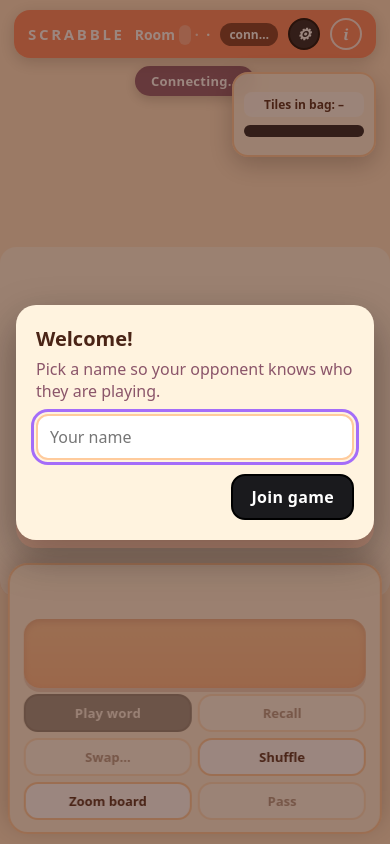
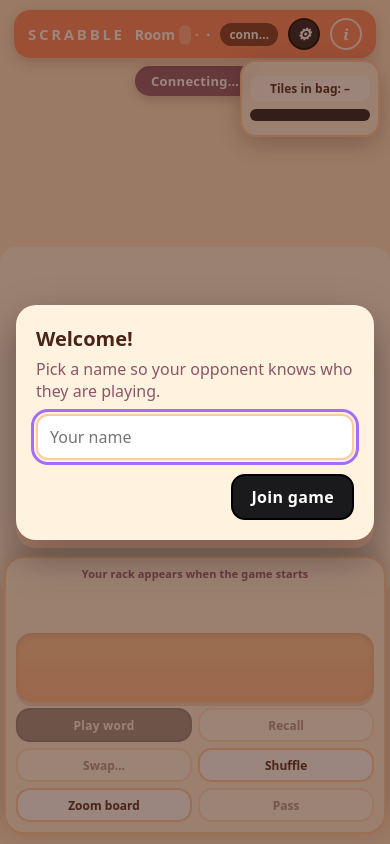
Before and after one commit to IsoRisu/scrabble, a Flask app: template templates/game.html in a window 390 px wide. Run offline with Flask 3, Linux system fonts and the light colour scheme; the template is opened without the code that fills it, so the values that code supplies are empty; some libraries are stand-ins or nearby versions.

Commit message:
Role: You are an expert mobile UI/UX designer and frontend developer.
Requested via Discord /repo task.

```diff
--- a/static/app.js
+++ b/static/app.js
@@ -807,6 +807,26 @@
       els.players.replaceChildren();
       const total = Math.max(S.players.length, S.max_players || 2);
       els.players.classList.toggle('many', total > 4);  // compact two-column cards for big games
+
+      // Ensure the floating overlay panel has a collapse/expand toggle if many players or on small screens
+      let overlayPanel = document.querySelector('.floating-overlay-panel');
+      if (overlayPanel && !overlayPanel.querySelector('.overlay-toggle-btn')) {
+        const toggleBtn = h('button', {
+          class: 'overlay-toggle-btn',
+          type: 'button',
+          text: '▲ Players',
+          onclick: () => {
+            overlayPanel.classList.toggle('collapsed');
+            toggleBtn.textContent = overlayPanel.classList.contains('collapsed') ? '▼ Players (' + S.players.length + ')' : '▲ Players';
+          }
+        });
+        overlayPanel.prepend(toggleBtn);
+      }
+      const toggleBtn = overlayPanel ? overlayPanel.querySelector('.overlay-toggle-btn') : null;
+      if (toggleBtn && overlayPanel.classList.contains('collapsed')) {
+        toggleBtn.textContent = `▼ Players (${S.players.length})`;
+      }
+
       for (const p of S.players) {
         const active = S.status === 'playing' && S.current === p.seat;
         const minis = h('span', { class: 'mini-tiles' });
--- a/static/style.css
+++ b/static/style.css
@@ -702,3 +702,63 @@ body[data-page="game"] {
   max-height: 85vh;
   overflow-y: auto;
 }
+/* ---------- Bottom Sheet Compact Status Bar ---------- */
+.bottom-sheet-status {
+  font-size: 11px;
+  font-weight: 700;
+  color: var(--muted);
+  text-align: center;
+  margin-bottom: 2px;
+  letter-spacing: 0.01em;
+  white-space: nowrap;
+  overflow: hidden;
+  text-overflow: ellipsis;
+}
+
+/* Collapsible / Streamlined Players Overlay for Mobile */
+.floating-overlay-panel {
+  transition: max-height 0.2s ease, padding 0.2s ease;
+}
+
+.floating-overlay-panel.collapsed .players,
+.floating-overlay-panel.collapsed .bag-float,
+.floating-overlay-panel.collapsed .timer-actions {
+  display: none !important;
+}
+
+.overlay-toggle-btn {
+  background: transparent;
+  border: none;
+  font-size: 12px;
+  font-weight: 800;
+  color: var(--ink);
+  cursor: pointer;
+  padding: 2px 4px;
+  text-align: right;
+  display: flex;
+  align-items: center;
+  justify-content: flex-end;
+  gap: 4px;
+}
+
+@media (max-width: 700px) {
+  .floating-overlay-panel {
+    max-width: min(240px, calc(100vw - 24px));
+    padding: 6px 8px;
+    top: 60px;
+    right: 10px;
+  }
+  .floating-overlay-panel .players {
+    max-height: 120px;
+  }
+  .floating-bottom-overlay {
+    width: min(98vw, 640px);
+    padding: 8px 10px 10px;
+  }
+  .floating-bottom-overlay .controls .btn {
+    padding: 6px 10px;
+    min-height: 34px;
+    font-size: 12px;
+  }
+}
+>
--- a/templates/game.html
+++ b/templates/game.html
@@ -50,9 +50,11 @@
 
     <!-- Floating Bottom Rack & Action Controls Overlay -->
     <div class="floating-bottom-overlay">
+      <div class="bottom-sheet-status">Your rack appears when the game starts</div>
       <div id="preview" class="preview" aria-live="polite"></div>
       <div id="rack" class="rack" aria-label="Your tile rack"></div>
       <div class="controls">
+
         <button id="btn-submit" class="btn btn-primary" type="button" disabled>Play word</button>
         <button id="btn-recall" class="btn" type="button" disabled>Recall</button>
         <button id="btn-swap" class="btn" type="button" disabled>Swap&hellip;</button>
```
